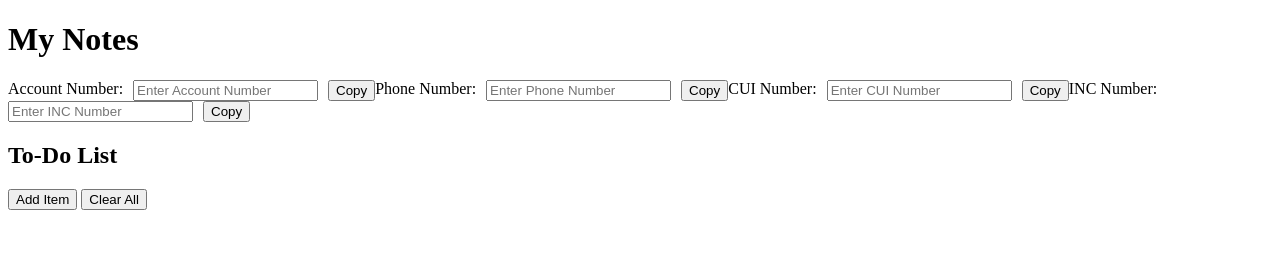
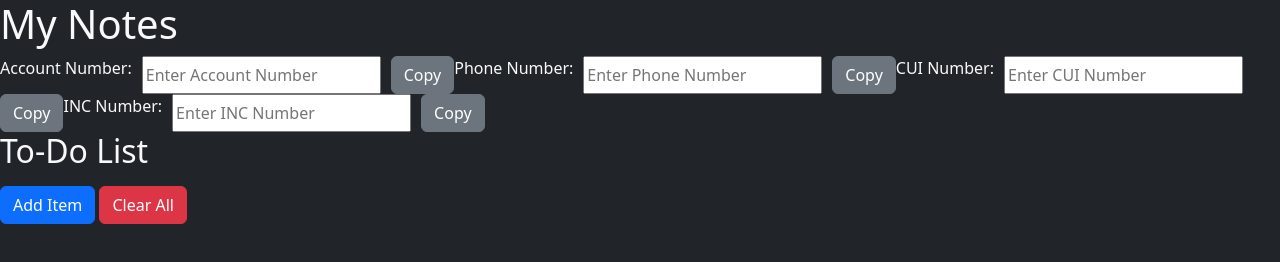
Before and after one commit to MarkSiabatto/Extension, a browser extension: page index.html in a window 1280 px wide. Drawn offline with nearby package versions, Linux system fonts and the light colour scheme.

Commit message:
Added Bootstrap import and styles

```diff
--- a/index.html
+++ b/index.html
@@ -5,33 +5,35 @@
     <meta charset="UTF-8">
     <meta name="viewport" content="width=device-width, initial-scale=1.0">
     <title>Simple Note Taking App</title>
+    <link href="https://cdn.jsdelivr.net/npm/bootstrap@5.2.3/dist/css/bootstrap.min.css" rel="stylesheet"
+        integrity="sha384-rbsA2VBKQhggwzxH7pPCaAqO46MgnOM80zW1RWuH61DGLwZJEdK2Kadq2F9CUG65" crossorigin="anonymous">
     <link rel="stylesheet" href="style.css">
 </head>
 
-<body>
+<body class="bg-dark text-light">
     <h1>My Notes</h1>
     <form id="account-info">
         <label for="account-number">Account Number:</label>
         <input type="text" id="account-number" name="accountNumber" placeholder="Enter Account Number">
-        <button type="button" class="copy-btn" data-field-id="account-number">Copy</button>
+        <button type="button" class="copy-btn btn btn-secondary" data-field-id="account-number">Copy</button>
         <br>
         <label for="phone-number">Phone Number:</label>
         <input type="tel" id="phone-number" name="phoneNumber" placeholder="Enter Phone Number">
-        <button type="button" class="copy-btn" data-field-id="phone-number">Copy</button>
+        <button type="button" class="copy-btn btn btn-secondary" data-field-id="phone-number">Copy</button>
         <br>
         <label for="cui-number">CUI Number:</label>
         <input type="text" id="cui-number" name="cuiNumber" placeholder="Enter CUI Number">
-        <button type="button" class="copy-btn" data-field-id="cui-number">Copy</button>
+        <button type="button" class="copy-btn btn btn-secondary" data-field-id="cui-number">Copy</button>
         <br>
         <label for="inc-number">INC Number:</label>
         <input type="text" id="inc-number" name="incNumber" placeholder="Enter INC Number">
-        <button type="button" class="copy-btn" data-field-id="inc-number">Copy</button>
+        <button type="button" class="copy-btn btn btn-secondary" data-field-id="inc-number">Copy</button>
         <br>
     </form>
     <h2>To-Do List</h2>
     <ul id="todo-list"></ul>
-    <button id="add-item">Add Item</button>
-    <button type="button" id="clear-all">Clear All</button>
+    <button id="add-item" class="btn btn-primary">Add Item</button>
+    <button type="button" id="clear-all" class="btn btn-danger">Clear All</button>
     <script src="index.js" defer></script>
 </body>
 
```
